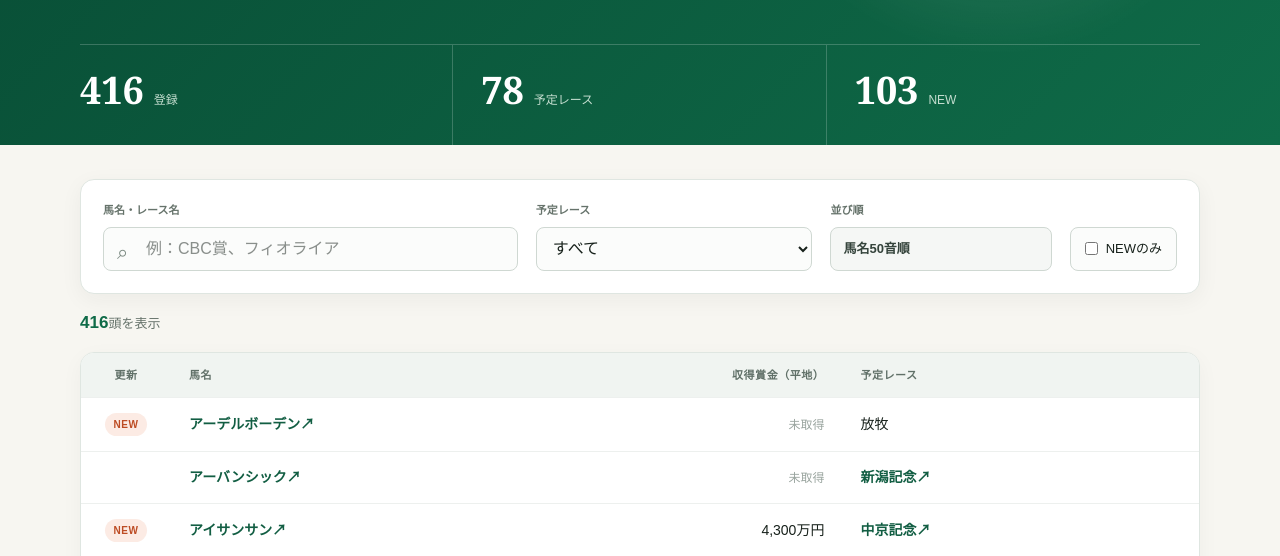
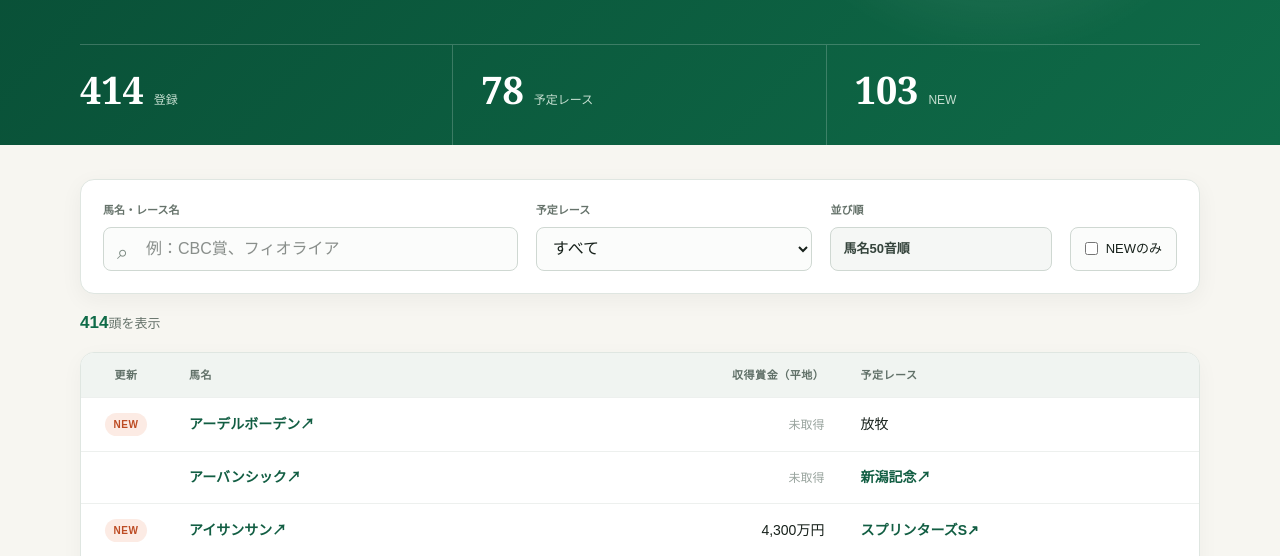
Before and after one commit to mhiro-code/next-race-report, a Next.js app: page / in a window 1280 px wide. Shown: the part 396-952 px from the top of the page. Built offline with nearby package versions, Linux system fonts and the light colour scheme.

Commit message:
開発用の中京記念固定データを削除 (#10)
固定データによる次走予定の上書きを廃止し、TARGET生成の週次重賞データのみを使用。

```diff
--- a/app/chukyo-kinen-2026.json
+++ /dev/null
@@ -1,32 +0,0 @@
-{
-  "race": "中京記念",
-  "race_date": "2026-08-16",
-  "venue": "中京",
-  "grade": "GIII",
-  "distance": "芝1600m",
-  "conditions": "3歳以上・別定",
-  "full_gate": 16,
-  "source_url": "https://www.keibanomiryoku.com/article/chukyo-kinen-2026-entry.html",
-  "calculation_note": "JRA番組の期間条件を使った出走順位の目安。正式な選出・出走順を保証するものではありません。",
-  "rows": [
-    {"ketto_num":"2021107098","horse":"ラヴァンダ","jockey":"岩田望来","current_yen":59000000,"one_year_yen":44500000,"two_year_g1_yen":0,"total_yen":103500000,"weight_kg":56},
-    {"ketto_num":"2022103875","horse":"アイサンサン","jockey":"幸英明","current_yen":43000000,"one_year_yen":34000000,"two_year_g1_yen":0,"total_yen":77000000,"weight_kg":55},
-    {"ketto_num":"2021105454","horse":"ブエナオンダ","jockey":"","current_yen":45500000,"one_year_yen":30500000,"two_year_g1_yen":0,"total_yen":76000000,"weight_kg":58},
-    {"ketto_num":"2022104839","horse":"カネラフィーナ","jockey":"石川裕紀人","current_yen":41000000,"one_year_yen":24000000,"two_year_g1_yen":0,"total_yen":65000000,"weight_kg":55},
-    {"ketto_num":"2021105119","horse":"キープカルム","jockey":"","current_yen":52500000,"one_year_yen":8000000,"two_year_g1_yen":0,"total_yen":60500000,"weight_kg":57},
-    {"ketto_num":"2022104401","horse":"ランスオブカオス","jockey":"","current_yen":38500000,"one_year_yen":12000000,"two_year_g1_yen":0,"total_yen":50500000,"weight_kg":57},
-    {"ketto_num":"2023105312","horse":"リリージョワ","jockey":"浜中俊","current_yen":22000000,"one_year_yen":22000000,"two_year_g1_yen":0,"total_yen":44000000,"weight_kg":52},
-    {"ketto_num":"2021100139","horse":"クランフォード","jockey":"","current_yen":32000000,"one_year_yen":8000000,"two_year_g1_yen":0,"total_yen":40000000,"weight_kg":55},
-    {"ketto_num":"2021105564","horse":"カズミクラーシュ","jockey":"M.デムーロ","current_yen":24000000,"one_year_yen":15000000,"two_year_g1_yen":0,"total_yen":39000000,"weight_kg":57},
-    {"ketto_num":"2022103146","horse":"カンシン","jockey":"","current_yen":24000000,"one_year_yen":15000000,"two_year_g1_yen":0,"total_yen":39000000,"weight_kg":57},
-    {"ketto_num":"2023106227","horse":"ナムラコスモス","jockey":"","current_yen":19500000,"one_year_yen":19500000,"two_year_g1_yen":0,"total_yen":39000000,"weight_kg":54},
-    {"ketto_num":"2021104854","horse":"ミナデオロ","jockey":"","current_yen":25000000,"one_year_yen":9000000,"two_year_g1_yen":0,"total_yen":34000000,"weight_kg":57},
-    {"ketto_num":"2020103428","horse":"スイープアワーズ","jockey":"国分優作","current_yen":24000000,"one_year_yen":9000000,"two_year_g1_yen":0,"total_yen":33000000,"weight_kg":57},
-    {"ketto_num":"2019105239","horse":"ショウナンアデイブ","jockey":"","current_yen":32500000,"one_year_yen":0,"two_year_g1_yen":0,"total_yen":32500000,"weight_kg":57},
-    {"ketto_num":"2022105778","horse":"チェルビアット","jockey":"","current_yen":23500000,"one_year_yen":9000000,"two_year_g1_yen":0,"total_yen":32500000,"weight_kg":55},
-    {"ketto_num":"2022101420","horse":"サトノシャイニング","jockey":"J.コレット","current_yen":32000000,"one_year_yen":0,"two_year_g1_yen":0,"total_yen":32000000,"weight_kg":57},
-    {"ketto_num":"2020106582","horse":"ファントムシーフ","jockey":"","current_yen":30000000,"one_year_yen":0,"two_year_g1_yen":0,"total_yen":30000000,"weight_kg":57},
-    {"ketto_num":"2022104922","horse":"リラエンブレム","jockey":"","current_yen":24500000,"one_year_yen":0,"two_year_g1_yen":0,"total_yen":24500000,"weight_kg":57},
-    {"ketto_num":"2021105661","horse":"レガーロデルシエロ","jockey":"","current_yen":24000000,"one_year_yen":0,"two_year_g1_yen":0,"total_yen":24000000,"weight_kg":57}
-  ]
-}
--- a/app/page.tsx
+++ b/app/page.tsx
@@ -2,7 +2,6 @@
 
 import { useMemo, useState } from "react";
 import initialData from "./next-races.json";
-import chukyo from "./chukyo-kinen-2026.json";
 import weekly from "./weekly-graded-races-2026.json";
 import { formatPrizeMoney, getPrizeMoney } from "./prize-money";
 
@@ -43,10 +42,7 @@ type RankedRow = DetailRow & { rank: number };
 type RankedRace = RaceDetail & { rows: RankedRow[] };
 
 const pageSize = 50;
-const detailedRaces: RaceDetail[] = [
-  chukyo as RaceDetail,
-  ...(weekly.races as RaceDetail[]),
-];
+const detailedRaces = weekly.races as RaceDetail[];
 
 const rankedRaces: RankedRace[] = detailedRaces.map((detail) => {
   let previousTotal = -1;
@@ -356,9 +352,6 @@ export default function Home() {
                       ) : (
                         <>
                           {detail.weight_kg}kg
-                          {selectedRace.race === "中京記念" && (
-                            <small className="estimate">目安</small>
-                          )}
                         </>
                       )}
                     </td>
@@ -409,9 +402,7 @@ export default function Home() {
             ? selectedRace.calculation_note +
               (selectedRace.conditions.includes("ハンデ") && selectedRace.rows.some((row) => row.weight_kg === null)
                 ? " ハンデ未発表のため斤量による優先条件はまだ反映していません。"
-                : selectedRace.race === "中京記念"
-                  ? " 斤量は別定条件から算出した暫定値です。"
-                  : "")
+                : "")
             : "掲載情報は出走予定の段階です。取材後・公開後に変更される場合があります。"}
         </p>
       </section>
--- a/pages.js
+++ b/pages.js
@@ -217,10 +217,7 @@ function render() {
         const weight =
           detail.weight_kg === null
             ? '<span class="unverified">未発表</span>'
-            : `${detail.weight_kg}kg` +
-              (special.race === "中京記念"
-                ? '<small class="estimate">目安</small>'
-                : "");
+            : `${detail.weight_kg}kg`;
 
         return (
           `<tr class="${cutoffClass}"><td><span class="rankBadge">${detail.rank}</span></td>` +
@@ -240,9 +237,7 @@ function render() {
       special.conditions.includes("ハンデ") &&
       special.rows.some((row) => row.weight_kg === null)
         ? " ハンデ未発表のため斤量による優先条件はまだ反映していません。"
-        : special.race === "中京記念"
-          ? " 斤量は別定条件から算出した暫定値です。"
-          : "";
+        : "";
     e.notice.textContent = `※${special.calculation_note}${weightNote}`;
   } else {
     e.head.innerHTML =
@@ -274,16 +269,14 @@ function render() {
 async function load() {
   try {
     const version = `?v=${Date.now()}`;
-    const [race, chukyo, weekly, lab, jra] = await Promise.all([
+    const [race, weekly, lab, jra] = await Promise.all([
       fetch(`./app/next-races.json${version}`),
-      fetch(`./app/chukyo-kinen-2026.json${version}`),
       fetch(`./app/weekly-graded-races-2026.json${version}`),
       fetch(`./app/data-lab-prize-money.json${version}`),
       fetch(`./app/jra-prize-money.json${version}`),
     ]);
     if (
       !race.ok ||
-      !chukyo.ok ||
       !weekly.ok ||
       !lab.ok ||
       !jra.ok
@@ -293,7 +286,7 @@ async function load() {
 
     state.data = await race.json();
     const weeklyData = await weekly.json();
-    state.specials = [await chukyo.json(), ...weeklyData.races];
+    state.specials = weeklyData.races;
     state.jra = await jra.json();
     state.dataLab = new Map(
       (await lab.json()).map((item) => [
```
Also changed, not shown: 1 other file (tests, documents, lock files or other folders).
